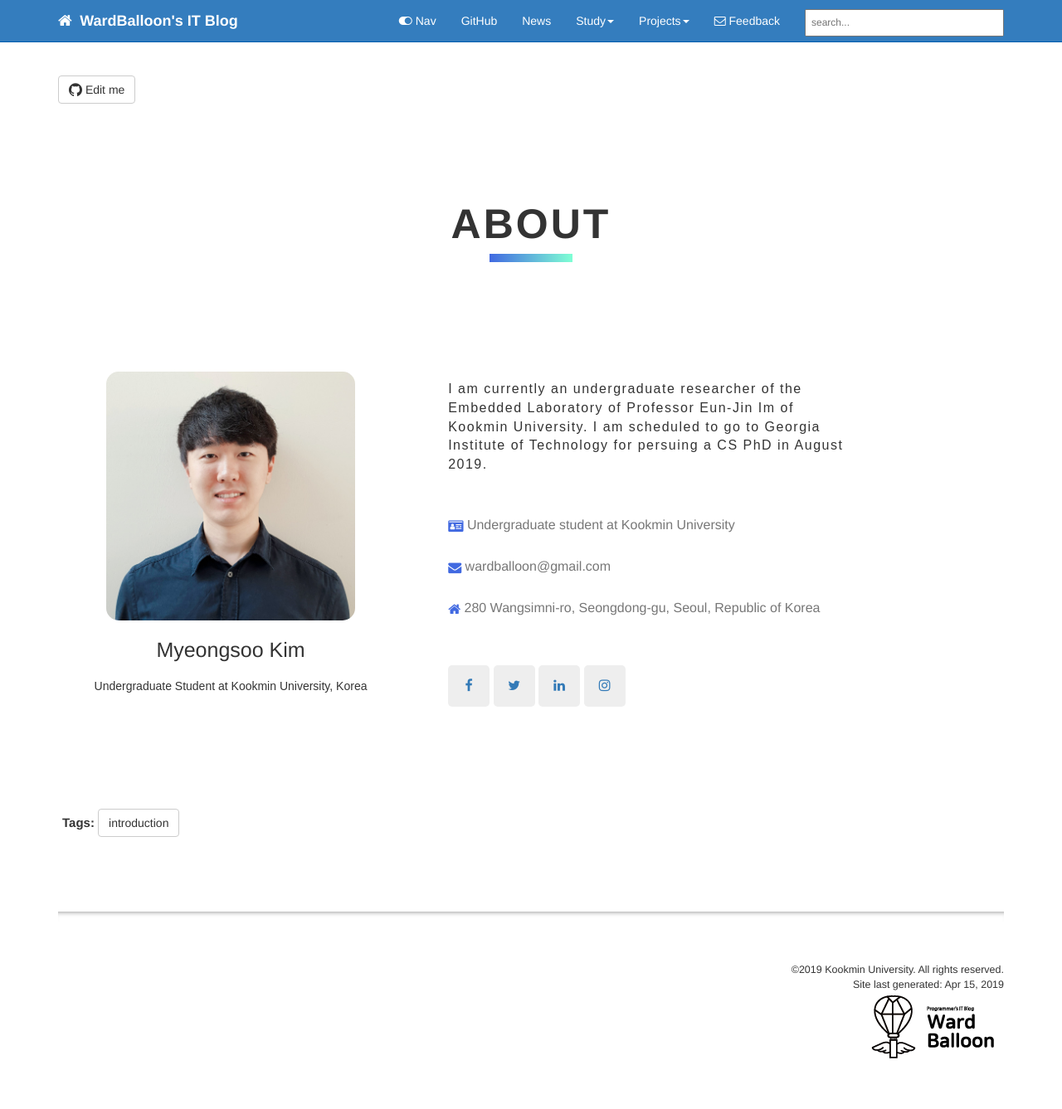
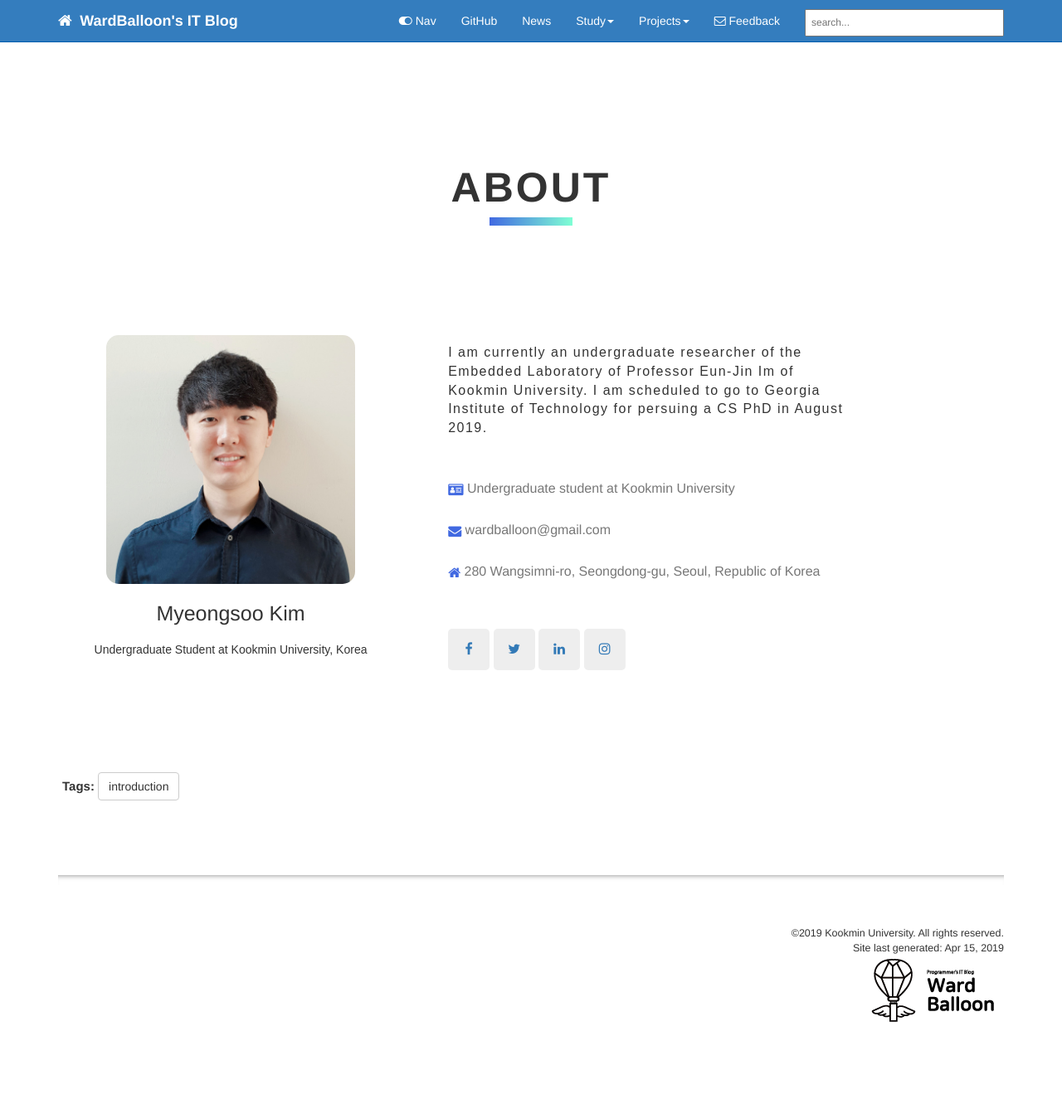
Before and after one commit to codingsoo/codingsoo.github.io1, a Jekyll site: the page built from index.html, in a window 1280 px wide. Shown: the whole page at 83% size. Built offline with Jekyll 4.4.1, drawn with Linux system fonts in a browser that asks for light colours; nearby versions of some CDN libraries; comment, search, counter and statistics services are not loaded; after the commit the page ends 1293 px from its top, so only the background shows below that.

Commit message:
mainpage - hide editme

```diff
--- a/_layouts/page.html
+++ b/_layouts/page.html
@@ -38,12 +38,13 @@ layout: default
     {% include toc.html %}
     {% endunless %}
 
-
+    {% unless page.hide_editme %}
     {% if site.github_editme_path %}
 
     <a target="_blank" href="https://github.com/{{site.github_editme_path}}{{page.path}}" class="btn btn-default githubEditButton" role="button"><i class="fa fa-github fa-lg"></i> Edit me</a>
 
     {% endif %}
+    {% endunless %}
 
    {{content}}
 
--- a/index.html
+++ b/index.html
@@ -3,6 +3,7 @@ keywords: wardballoon, wardballoon blog, wardballoon website
 tags:
   - introduction
 hide_sidebar: true
+hide_editme: true
 ---
 <!DOCTYPE HTML>
 <html lang="ko">
```
